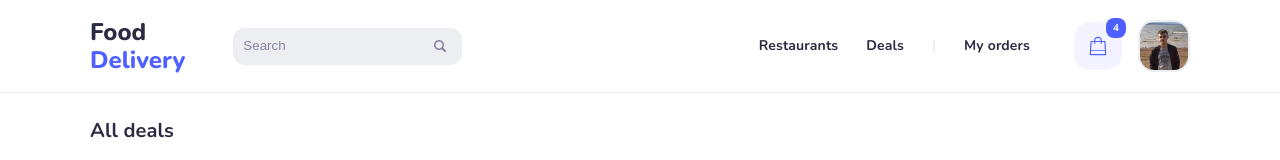
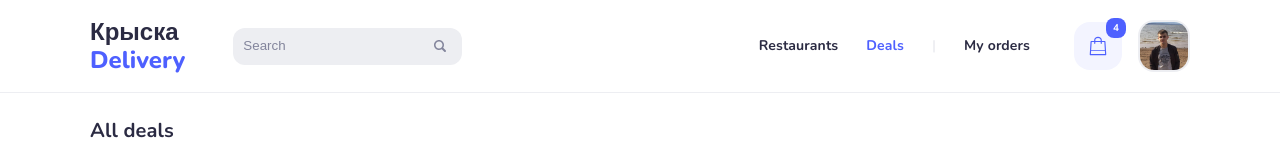
Before and after one commit to Razbash/food-delivery, a React (Create React App) app: page /deals in a window 1280 px wide. Shown: the top 160 px of the page. Built offline with nearby package versions, Linux system fonts and the light colour scheme.

Commit message:
Init router DOM

```diff
--- a/src/App.tsx
+++ b/src/App.tsx
@@ -1,13 +1,24 @@
-import HomePage from './pages/HomePage';
-import DealsPage from './pages/DealsPage';
+import { BrowserRouter as Router, Route, Routes } from "react-router-dom";
+import { lazy, Suspense } from "react";
+
 import './css/general.scss';
+
+const HomePage = lazy(() => import('./pages/HomePage'));
+const DealsPage = lazy(() => import('./pages/DealsPage'));
+
 
 function App() {
   return (
-    <div className="App">
-      {/* <HomePage/> */}
-      <DealsPage/>
-    </div>
+    <Router>
+      <div className="App">
+        <Suspense>
+          <Routes>
+            <Route path="/" element={<HomePage/>} />
+            <Route path="/deals" element={<DealsPage/>} />
+          </Routes>
+        </Suspense>
+      </div>
+    </Router>
   );
 }
 
--- a/src/components/Logo/Logo.tsx
+++ b/src/components/Logo/Logo.tsx
@@ -1,3 +1,5 @@
+import { Link } from "react-router-dom";
+
 interface ILogo {
     color: string;
 }
@@ -6,10 +8,10 @@ const Logo = ({color}: ILogo) => {
     const logoMeta = "logo__primary " + "logo__primary--" + color;
 
     return(
-        <div className="logo">
-            <span className={logoMeta}>Food</span>
+        <Link to="/" className="logo">
+            <span className={logoMeta}>Крыска</span>
             <span className="logo__secondary">Delivery</span>
-        </div>
+        </Link>
     )
 }
 
--- a/src/components/Logo/logo.scss
+++ b/src/components/Logo/logo.scss
@@ -1,5 +1,6 @@
 .logo {
-    cursor: default;
+    cursor: pointer;
+    text-decoration: none;
     display: flex;
     flex-direction: column;
     font-weight: 800;
--- a/src/components/Menu/Menu.tsx
+++ b/src/components/Menu/Menu.tsx
@@ -1,3 +1,4 @@
+import { NavLink } from "react-router-dom";
 import CartIcon from "../../assets/icons/CartIcon";
 import userImage from "../../assets/images/users/user-1.jpg";
 
@@ -5,9 +6,17 @@ const Menu = () => {
     return(
         <div className="menu">
             <ul className="menu__text">
-                <li className="menu__text-item">Restaurants</li>
-                <li className="menu__text-item">Deals</li>
-                <li className="menu__text-item">My orders</li>
+                <li className="menu__text-item">
+                    Restaurants
+                </li>
+                <li className="menu__text-item">
+                    <NavLink to="/deals" end style={({isActive}) => ({color: isActive ? '#4E60FF' : 'inherit'})}>
+                        Deals
+                    </NavLink>
+                </li>
+                <li className="menu__text-item">
+                    My orders
+                </li>
             </ul>
             <div className="menu__cart">
                 <div className="menu__cart-icon">
--- a/src/components/Menu/menu.scss
+++ b/src/components/Menu/menu.scss
@@ -13,6 +13,11 @@
         cursor: pointer;
         margin-inline-end: 28px;
         transition: color 0.2s ease-in-out;
+        color: $neutral-black;
+
+        a {
+            text-decoration: none;
+        }
 
         &:last-of-type {
             &::before {
```
